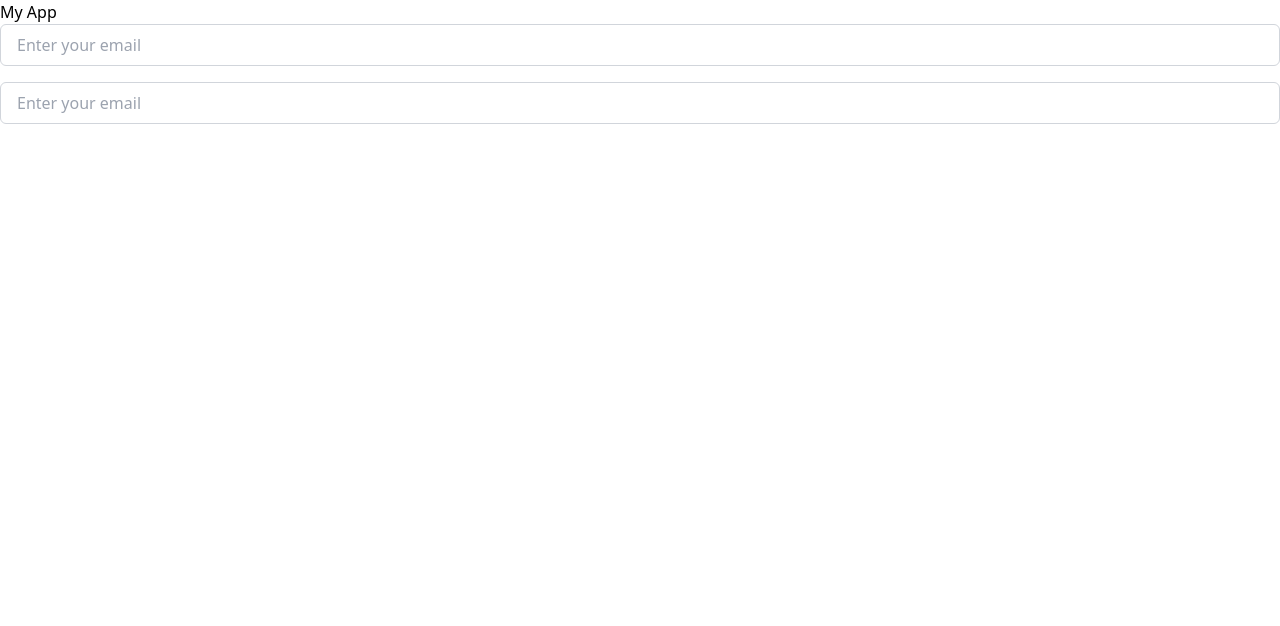
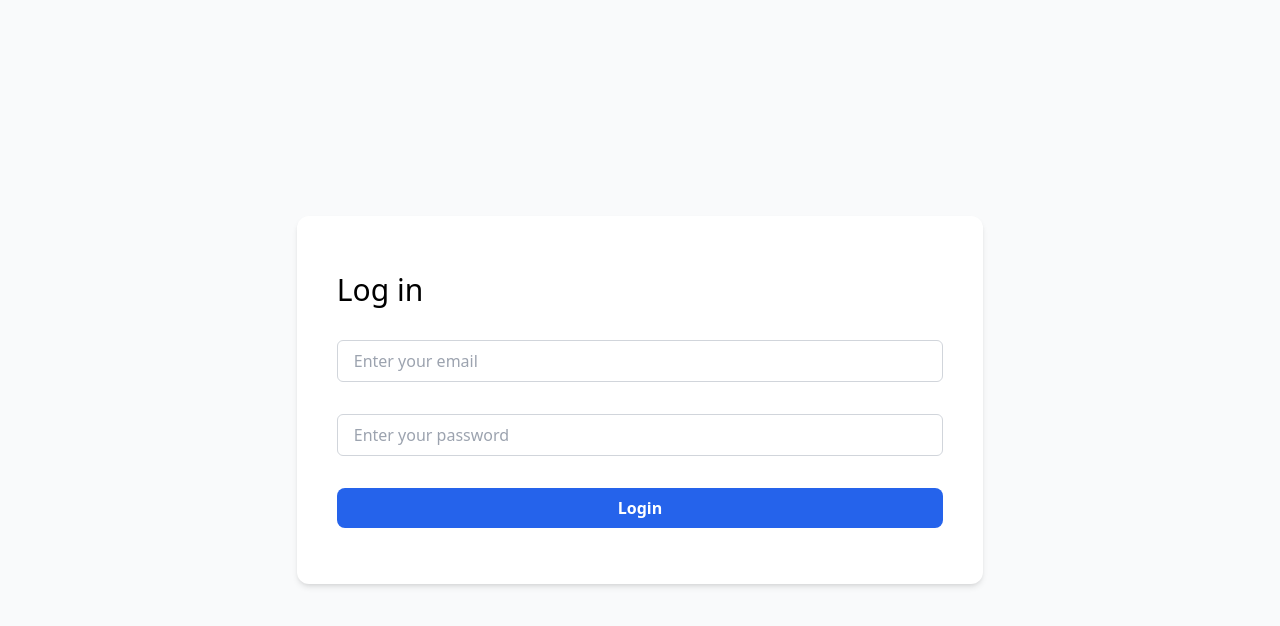
Before and after one commit to patichandana/chippin, a React (Vite) app in the folder frontend/: page / in a window 1280 px wide. Shown: the top 626 px of the page. Built offline with nearby package versions, Linux system fonts and the light colour scheme.

Commit message:
feat: initial user login screen ui implemented

```diff
--- a/frontend/index.html
+++ b/frontend/index.html
@@ -3,12 +3,12 @@
   <head>
     <meta charset="UTF-8" />
     <link rel="icon" type="image/svg+xml" href="/split.png" />
-    <meta name="viewport" content="width=device-width, initial-scale=1.0" />
+    <meta name="viewport" content="width=device-width initial-scale=1.0" />
     <link href="src/output.css" rel="stylesheet">
     <title>Splitwise</title>
   </head>
   <body>
-    <div id="root"></div>
+    <div id="root" class="flex items-center justify-center h-screen w-screen bg-gray-50"></div>
     <script type="module" src="/src/main.tsx"></script>
   </body>
 </html>
--- a/frontend/src/App.tsx
+++ b/frontend/src/App.tsx
@@ -1,15 +1,8 @@
-import TextInput from "./components/ui/Input";
-
+import LoginPage from "./pages/LoginPage";
 
 function App() {
   return (
-  <div>
-      <h1>My App</h1>
-      <TextInput type="email" placeholder="Enter your email" className="mb-4"/>
-      <form >
-        <TextInput type="email" placeholder="Enter your email" className="mb-4"/>
-      </form>
-  </div>
+      <LoginPage></LoginPage>
 );
 }
 
--- /dev/null
+++ b/frontend/src/components/ui/Card.tsx
@@ -0,0 +1,13 @@
+import React from "react";
+
+interface CardProps extends React.HtmlHTMLAttributes<HTMLDivElement> {
+  className?: string;
+  children: React.ReactNode;
+}
+export default function Card({ className, children, ...props }: CardProps) {
+  return (
+    <div className={`shadow-md bg-white rounded-xl p-10 ${className}`} {...props}>
+      {children}
+    </div>
+  );
+}
--- a/frontend/src/pages/LoginPage.tsx
+++ b/frontend/src/pages/LoginPage.tsx
@@ -1,7 +1,44 @@
 import Button from "../components/ui/Button";
+import TextInput from "../components/ui/TextInput";
+import Card from "../components/ui/Card";
+import { FormEvent } from "react";
+import login from "../services/authService";
+
+async function handleSubmit(e: FormEvent) {
+  e.preventDefault();
+  const formData = new FormData(e.target as HTMLFormElement);
+  const formEntries = Object.fromEntries(formData.entries());
+  console.log(formEntries);
+  const response = await login(formEntries.email as string, formEntries.password as string);
+  console.log(response);
+}
 
 export default function LoginPage() {
-    return <>
-        <Button>Login</Button>
-    </>
+  return (
+    <Card>
+      <p className="text-3xl font-light my-4">Log in</p>
+      <form onSubmit={handleSubmit}>
+        <TextInput
+          className="my-4"
+          type="email"
+          id="email"
+          name="email"
+          placeholder="Enter your email"
+          autoComplete="email"
+          required
+        />
+        <TextInput
+          className="my-4"
+          type="password"
+          id="password"
+          name="password"
+          placeholder="Enter your password"
+          required
+        />
+        <Button className="my-4" type="submit">
+          Login
+        </Button>
+      </form>
+    </Card>
+  );
 }
--- /dev/null
+++ b/frontend/src/services/authService.ts
@@ -0,0 +1,15 @@
+export default async function login(email: string, password: string) {
+    //will need to sanitize the values first
+    const response = await fetch("http://localhost:3000/login", {
+        method: "POST",
+        headers: {
+            "Content-Type": "application/json",
+        },
+        body: JSON.stringify({
+            "email": email,
+            "password": password
+        })
+    })
+
+    return response;
+}
--- a/frontend/src/tailwind.css
+++ b/frontend/src/tailwind.css
@@ -1,3 +1,14 @@
 @tailwind base;
 @tailwind components;
 @tailwind utilities;
+
+html {
+  @apply h-full;
+}
+body {
+  @apply h-full;
+}
+
+#root {
+    @apply h-full;
+}
--- a/frontend/tailwind.config.ts
+++ b/frontend/tailwind.config.ts
@@ -1,7 +1,7 @@
 import type { Config } from "tailwindcss";
 
 export default {
-    content: ["./src/**/*.{html,js,ts,tsx}"],
+    content: ["./index.html", "./src/**/*.{html,js,ts,tsx}"],
     theme: {
         extend: {}
     },
```
Also changed, not shown: frontend/src/components/ui/TextInput.tsx (renamed from frontend/src/components/ui/Input.tsx).
